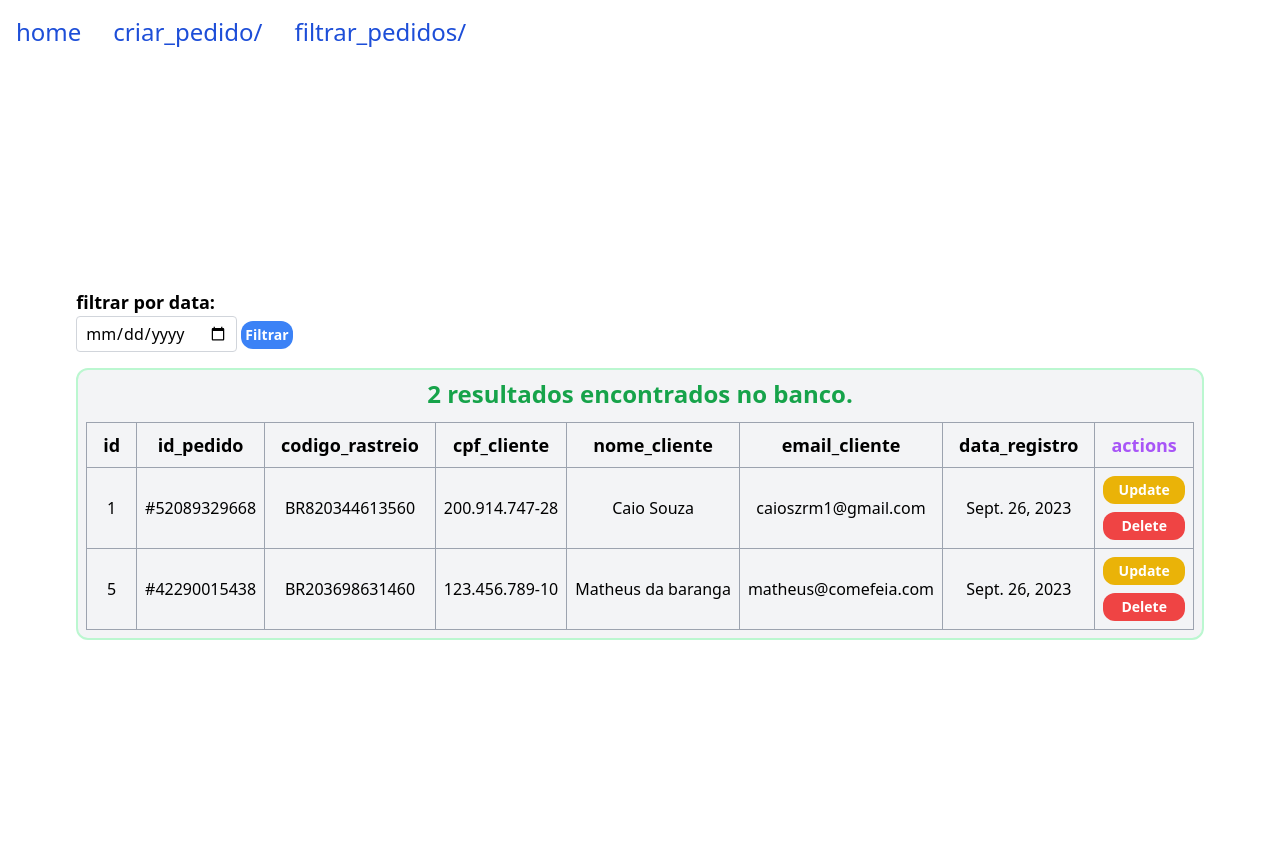
After one commit to shdwmere/djamba_app, a Django app: page /tracking_system/filtrar/ in a window 1280 px wide. The commit adds this page. Run offline with Django 4.2, Linux system fonts and the light colour scheme; data comes from the database, SQL or seed files in the repository; both versions use the stored data as it was after the commit; some libraries are stand-ins or nearby versions.

Commit message:
added filter, added tracking but need to fix it.

```diff
--- a/tracking_system/forms.py
+++ b/tracking_system/forms.py
@@ -12,6 +12,8 @@ class PedidosForm(forms.ModelForm):
             'cpf_cliente': forms.TextInput(),
             'nome_cliente': forms.TextInput(),
             'email_cliente': forms.TextInput(),
-            'data_registro': forms.TextInput(),
+            'data_registro': forms.DateInput(),
+        }
 
-        }
+class PesquisaForm(forms.Form):
+    codigo_rastreio = forms.CharField(max_length=14, label="Track Code")
--- a/tracking_system/templates/front_plataforma/base.html
+++ b/tracking_system/templates/front_plataforma/base.html
@@ -35,12 +35,17 @@
             <li>
                 <a href="{% url 'criar_pedido' %}"
                     class="block py-2 pl-3 pr-4 text-white text-2xl bg-blue-700 rounded md:bg-transparent md:text-blue-700 md:p-0 dark:text-white md:dark:text-blue-500"
-                    aria-current="page">create</a>
+                    aria-current="page">criar_pedido/</a>
             </li>
-            <li>
+            <!-- <li>
                 <a href="{% url 'ler_todos_pedidos' %}"
                     class="block py-2 pl-3 pr-4 text-white text-2xl bg-blue-700 rounded md:bg-transparent md:text-blue-700 md:p-0 dark:text-white md:dark:text-blue-500"
                     aria-current="page">read all</a>
+            </li> -->
+            <li>
+                <a href="{% url 'filtrar_pedidos' %}"
+                    class="block py-2 pl-3 pr-4 text-white text-2xl bg-blue-700 rounded md:bg-transparent md:text-blue-700 md:p-0 dark:text-white md:dark:text-blue-500"
+                    aria-current="page">filtrar_pedidos/</a>
             </li>
         </ul>
     </nav>
--- /dev/null
+++ b/tracking_system/templates/front_plataforma/filter_screen.html
@@ -0,0 +1,54 @@
+{% extends 'front_plataforma/base.html' %}
+{% block conteudo %}
+<div>
+    <form method="GET" action="{% url 'filtrar_pedidos' %}" class="mb-4">
+        <label for="data_filtrada" class="block font-bold text-lg">filtrar por data:</label>
+        <input type="date" id="data_filtrada" name="data_filtrada" class="px-2 py-1 border border-gray-300 rounded">
+        <button type="submit"
+            class="btn btn-primary p-1 rounded-xl bg-blue-500 hover:bg-blue-700 text-white font-semibold text-sm">Filtrar</button>
+    </form>
+
+
+    <div class="bg-gray-100 border-2 border-green-200 rounded-xl p-2">
+
+        <h1 class="font-bold text-2xl text-center mb-3 text-green-600">{{ contagem }} resultados encontrados no banco.</h1>
+        {% if pedidos %}
+        <table class="border-3 rounded-2xl p-5 rounded-lg table-auto mx-auto text-center">
+            <tr>
+                <th class="px-4 py-2 text-lg border border-gray-400 rounded-lg">id</th>
+                <th class="px-4 py-2 text-lg border border-gray-400 rounded-lg">id_pedido</th>
+                <th class="px-4 py-2 text-lg border border-gray-400 rounded-lg">codigo_rastreio</th>
+                <th class="px-4 py-2 text-lg border border-gray-400 rounded-lg">cpf_cliente</th>
+                <th class="px-4 py-2 text-lg border border-gray-400 rounded-lg">nome_cliente</th>
+                <th class="px-4 py-2 text-lg border border-gray-400 rounded-lg">email_cliente</th>
+                <th class="px-4 py-2 text-lg border border-gray-400 rounded-lg">data_registro</th>
+                <th class="px-4 py-2 text-lg border border-gray-400 rounded-lg text-purple-500">actions</th>
+            </tr>
+            {% for pedido in pedidos %}
+            <tr>
+                <td class="border border-gray-400 px-2 py-2">{{pedido.id}}</td>
+                <td class="border border-gray-400 px-2 py-2">{{pedido.id_pedido}}</td>
+                <td class="border border-gray-400 px-2 py-2">{{pedido.codigo_rastreio}}</td>
+                <td class="border border-gray-400 px-2 py-2">{{pedido.cpf_cliente}}</td>
+                <td class="border border-gray-400 px-2 py-2">{{pedido.nome_cliente}}</td>
+                <td class="border border-gray-400 px-2 py-2">{{pedido.email_cliente}}</td>
+                <td class="border border-gray-400 px-2 py-2">{{pedido.data_registro}}</td>
+                <!-- Updt n Dlt actions below -->
+                <td class="border border-gray-400 px-2 py-2">
+                    {% if pedido.pk %}
+                    <div class="flex flex-col gap-2">
+                        <a href="{% url 'atualizar_pedido' pk=pedido.pk %}"
+                            class="btn btn-primary p-1 rounded-xl bg-yellow-500 hover:bg-yellow-700 text-white font-semibold text-sm">Update</a>
+                        <a href="{% url 'deletar_pedido' pk=pedido.pk %}"
+                            class="btn btn-primary p-1 rounded-xl bg-red-500 hover:bg-red-700 text-white font-semibold text-sm">Delete</a>
+
+                    </div>
+                    {% endif %}
+                </td>
+            </tr>
+            {% endfor %}
+        </table>
+        {% endif %}
+    </div>
+</div>
+{% endblock %}
--- a/tracking_system/urls.py
+++ b/tracking_system/urls.py
@@ -8,5 +8,7 @@ urlpatterns = [
     path('criar_pedido/', views.criar_pedido, name='criar_pedido'),
     path('ler_todos/', views.ler_todos_pedidos, name='ler_todos_pedidos'),
     path('atualizar_pedido/<int:pk>/', views.atualizar_pedido, name='atualizar_pedido'),
-    path('deletar_pedido/<int:pk>/', views.deletar_pedido, name='deletar_pedido')
+    path('deletar_pedido/<int:pk>/', views.deletar_pedido, name='deletar_pedido'),
+    path('filtrar/', views.filtrar_pedidos, name='filtrar_pedidos'),
+    path('track/', views.track_code, name='track_code')
 ]
--- a/tracking_system/views.py
+++ b/tracking_system/views.py
@@ -1,17 +1,48 @@
 # produtos_files/views.py
 from django.shortcuts import render, redirect, get_object_or_404
 from .models import Pedidos
-from .forms import PedidosForm
+from .forms import PedidosForm, PesquisaForm
 
 def home(request):
     return render(request, 'front_plataforma/home.html')
 
+# Leitura
 def ler_todos_pedidos(request):
     pedidos = {
         'pedidos': Pedidos.objects.all()
     }
     return render(request, 'front_plataforma/read_screen.html', pedidos)
 
+def filtrar_pedidos(request, data_filtrada = None):
+    data_filtrada = request.GET.get('data_filtrada')
+    if data_filtrada:
+        pedidos = Pedidos.objects.filter(data_registro = data_filtrada)
+    else:
+        pedidos = Pedidos.objects.all()
+
+    contagem = pedidos.count()
+
+    context = {
+        'pedidos': pedidos,
+        'contagem': contagem
+    }
+
+    return render(request, 'front_plataforma/filter_screen.html', context)
+
+def track_code(request):
+    if request.method == 'POST':
+        form = PesquisaForm(request.POST)
+        if form.is_valid():
+            codigo_rastreio = form.cleaned_data['codigo_rastreio']
+            # Execute a consulta com base no código de rastreio
+            pedidos = Pedidos.objects.filter(codigo_rastreio=codigo_rastreio)
+            return render(request, 'front_plataforma/track_screen.html', {'pedidos': pedidos})
+    else:
+        form = PesquisaForm()
+
+    return render(request, 'front_plataforma/home.html', {'form': form})
+
+# Criação
 def criar_pedido(request):
     form = PedidosForm()
     if request.method == 'POST':
@@ -22,6 +53,8 @@ def criar_pedido(request):
         print(form.errors)
     return render(request, 'front_plataforma/create_screen.html', {'form': form})
 
+
+# Modificação
 def atualizar_pedido(request, pk):
     pedido = get_object_or_404(Pedidos, pk=pk)
     if request.method == 'POST':
```
Also changed, not shown: tracking_system/templates/front_plataforma/home.html (+3 -5 lines), tracking_system/templates/front_plataforma/track_screen.html (+40 -0 lines), db.sqlite3.
